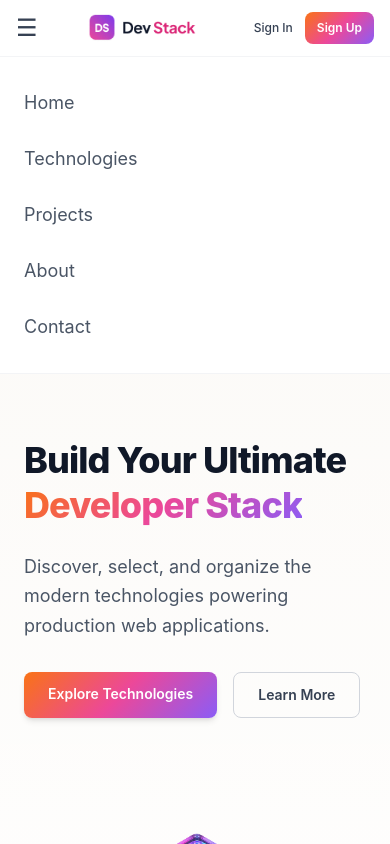
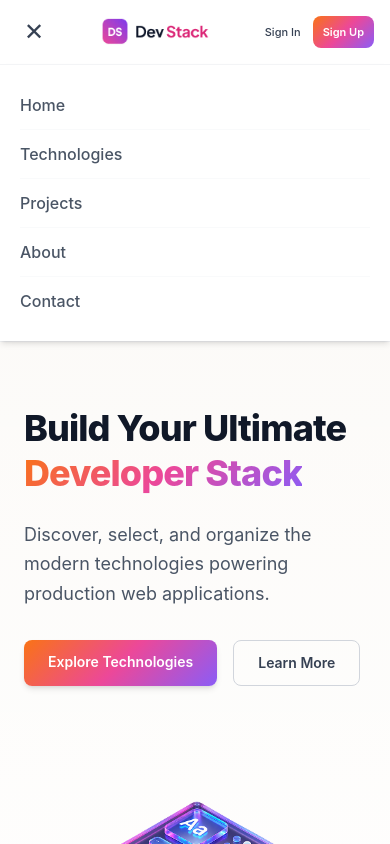
Before and after one commit to sajidraian/dev-stack-builder-a_05, a React (Vite) app: page / in a window 390 px wide. Both pictures are taken after a click on the button "Toggle Navigation Menu". Shown: the top 844 px of the page. Built offline with nearby package versions, Linux system fonts and the light colour scheme.

Commit message:
fix: center mobile navbar logo

```diff
--- a/src/components/Navbar.jsx
+++ b/src/components/Navbar.jsx
@@ -8,34 +8,88 @@ export default function Navbar() {
   };
 
   return (
-    <nav className="sticky top-0 z-50 bg-white/90 backdrop-blur-md border-b border-gray-100">
-      <div className="max-w-7xl mx-auto px-4 sm:px-6 py-3 sm:py-4 flex items-center justify-between gap-3">
+    <nav className="sticky top-0 z-50 bg-white/95 backdrop-blur-md border-b border-gray-100">
 
-        {/* Mobile Hamburger */}
+      {/* =========================
+          MAIN NAVBAR
+      ========================== */}
+      <div
+        className="
+          max-w-7xl mx-auto
+          px-4 sm:px-6 lg:px-8
+          h-16 sm:h-20
+          grid grid-cols-[auto_1fr_auto]
+          items-center
+          gap-3 sm:gap-6
+        "
+      >
+
+        {/* =========================
+            MOBILE HAMBURGER
+        ========================== */}
         <button
           onClick={() => setIsOpen(!isOpen)}
-          className="md:hidden flex-shrink-0 text-2xl text-gray-700 hover:text-pink-500 transition-colors duration-200"
+          className="
+            md:hidden
+            w-9 h-9
+            flex items-center justify-center
+            text-2xl
+            text-gray-700
+            hover:text-pink-500
+            transition-colors duration-200
+          "
           aria-label="Toggle Navigation Menu"
           aria-expanded={isOpen}
         >
-          ☰
+          {isOpen ? "✕" : "☰"}
         </button>
 
-        {/* Logo */}
+
+        {/* =========================
+            LOGO
+        ========================== */}
         <a
           href="#home"
           onClick={closeMenu}
-          className="flex items-center flex-shrink min-w-0 md:flex-shrink-0"
+          className="
+            flex
+            items-center
+            justify-center
+            md:justify-start
+            min-w-0
+          "
         >
           <img
             src="/assets/logo-text.png"
             alt="Dev Stack Logo"
-            className="h-7 sm:h-8 md:h-8 w-auto max-w-[125px] sm:max-w-[160px] md:max-w-none object-contain"
+            className="
+              h-7
+              sm:h-8
+              md:h-9
+              w-auto
+              max-w-[115px]
+              sm:max-w-[150px]
+              md:max-w-none
+              object-contain
+            "
           />
         </a>
 
-        {/* Desktop Navigation */}
-        <div className="hidden md:flex items-center gap-8 text-sm font-medium text-gray-600">
+
+        {/* =========================
+            DESKTOP NAVIGATION
+        ========================== */}
+        <div
+          className="
+            hidden md:flex
+            items-center
+            justify-center
+            gap-6 lg:gap-8
+            text-sm
+            font-medium
+            text-gray-600
+          "
+        >
           <a
             href="#home"
             className="hover:text-pink-500 transition-colors duration-200"
@@ -72,33 +126,91 @@ export default function Navbar() {
           </a>
         </div>
 
-        {/* Auth Buttons */}
-        <div className="flex items-center gap-1 sm:gap-2 flex-shrink-0">
+
+        {/* =========================
+            AUTH BUTTONS
+        ========================== */}
+        <div
+          className="
+            flex
+            items-center
+            justify-end
+            gap-1.5
+            sm:gap-2
+            flex-shrink-0
+          "
+        >
           <button
             onClick={closeMenu}
-            className="px-2 sm:px-3 md:px-4 py-2 text-xs sm:text-sm font-medium text-gray-700 hover:text-pink-500 transition-colors duration-200 whitespace-nowrap"
+            className="
+              px-1.5
+              sm:px-3
+              md:px-4
+              py-2
+              text-[11px]
+              sm:text-sm
+              font-medium
+              text-gray-700
+              hover:text-pink-500
+              transition-colors duration-200
+              whitespace-nowrap
+            "
           >
             Sign In
           </button>
 
           <button
             onClick={closeMenu}
-            className="px-3 sm:px-4 md:px-5 py-2 sm:py-2.5 text-xs sm:text-sm font-semibold text-white rounded-lg bg-brand-gradient hover:opacity-90 transition-opacity duration-200 whitespace-nowrap"
+            className="
+              px-2.5
+              sm:px-4
+              md:px-5
+              py-2
+              sm:py-2.5
+              text-[11px]
+              sm:text-sm
+              font-semibold
+              text-white
+              rounded-lg
+              bg-brand-gradient
+              hover:opacity-90
+              transition-opacity duration-200
+              whitespace-nowrap
+            "
           >
             Sign Up
           </button>
         </div>
       </div>
 
-      {/* Mobile Menu */}
+
+      {/* =========================
+          MOBILE MENU
+      ========================== */}
       {isOpen && (
-        <div className="md:hidden border-t border-gray-100 bg-white">
-          <div className="px-6 py-5 flex flex-col gap-1">
+        <div
+          className="
+            md:hidden
+            border-t
+            border-gray-100
+            bg-white
+            shadow-md
+          "
+        >
+          <div className="px-5 py-4 flex flex-col">
 
             <a
               href="#home"
               onClick={closeMenu}
-              className="py-3 text-lg text-gray-600 hover:text-pink-500 transition-colors duration-200"
+              className="
+                py-3
+                text-base
+                font-medium
+                text-gray-600
+                hover:text-pink-500
+                border-b border-gray-50
+                transition-colors duration-200
+              "
             >
               Home
             </a>
@@ -106,7 +218,15 @@ export default function Navbar() {
             <a
               href="#technologies"
               onClick={closeMenu}
-              className="py-3 text-lg text-gray-600 hover:text-pink-500 transition-colors duration-200"
+              className="
+                py-3
+                text-base
+                font-medium
+                text-gray-600
+                hover:text-pink-500
+                border-b border-gray-50
+                transition-colors duration-200
+              "
             >
               Technologies
             </a>
@@ -114,7 +234,15 @@ export default function Navbar() {
             <a
               href="#projects"
               onClick={closeMenu}
-              className="py-3 text-lg text-gray-600 hover:text-pink-500 transition-colors duration-200"
+              className="
+                py-3
+                text-base
+                font-medium
+                text-gray-600
+                hover:text-pink-500
+                border-b border-gray-50
+                transition-colors duration-200
+              "
             >
               Projects
             </a>
@@ -122,7 +250,15 @@ export default function Navbar() {
             <a
               href="#about"
               onClick={closeMenu}
-              className="py-3 text-lg text-gray-600 hover:text-pink-500 transition-colors duration-200"
+              className="
+                py-3
+                text-base
+                font-medium
+                text-gray-600
+                hover:text-pink-500
+                border-b border-gray-50
+                transition-colors duration-200
+              "
             >
               About
             </a>
@@ -130,7 +266,14 @@ export default function Navbar() {
             <a
               href="#contact"
               onClick={closeMenu}
-              className="py-3 text-lg text-gray-600 hover:text-pink-500 transition-colors duration-200"
+              className="
+                py-3
+                text-base
+                font-medium
+                text-gray-600
+                hover:text-pink-500
+                transition-colors duration-200
+              "
             >
               Contact
             </a>
```
